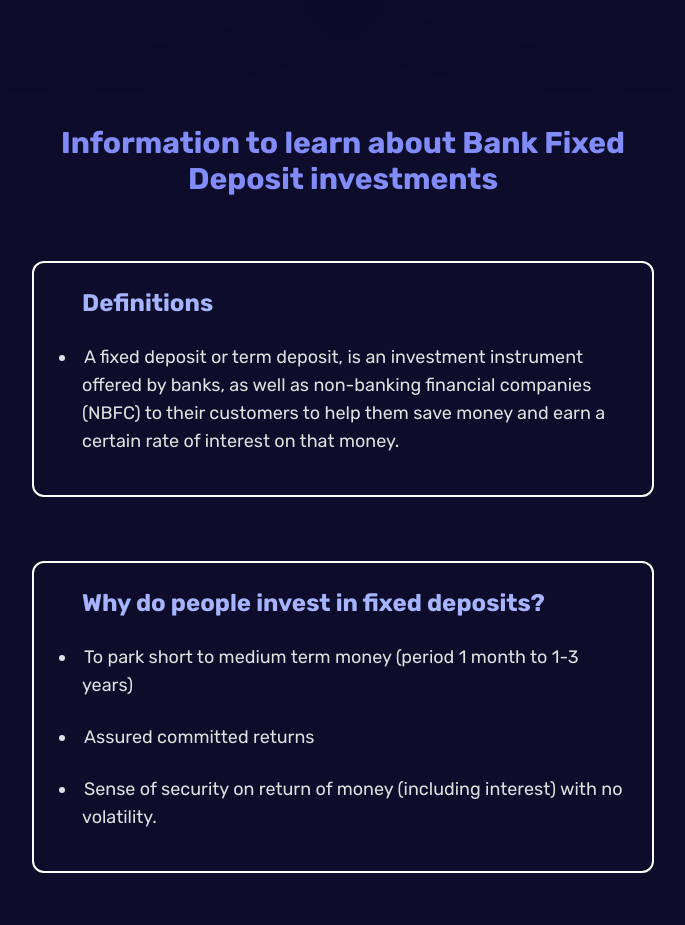
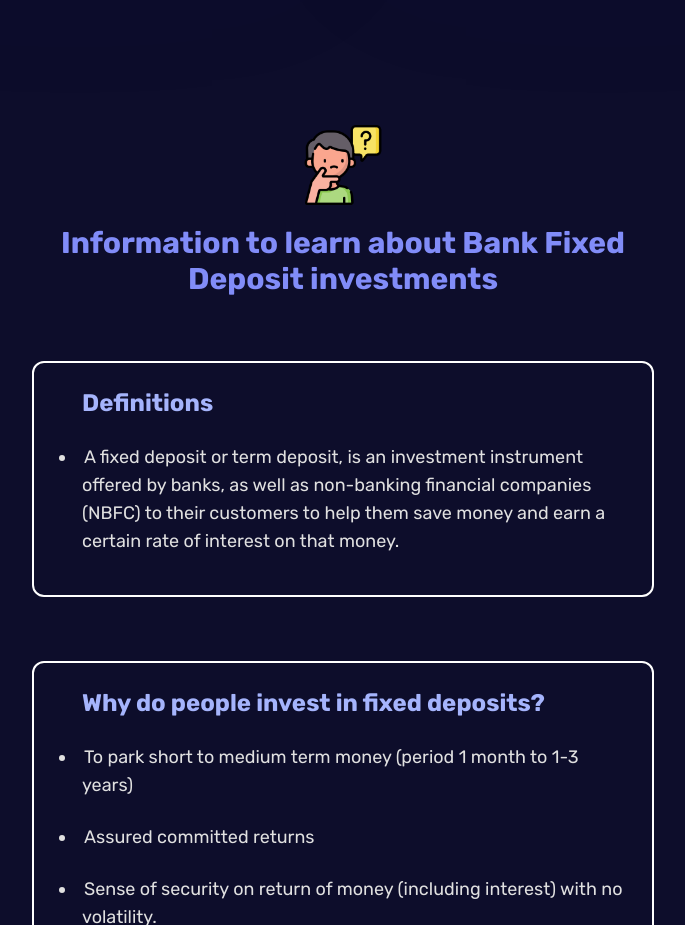
Before and after one commit to Navyashr4/xyz-v4, a React (Create React App) app: page / in a window 1280 px wide. Shown: the part 4880-5805 px from the top of the page, without its empty margins (297-982 px from the left). Built offline with nearby package versions, Linux system fonts and the light colour scheme; the HTML template or start-up script is replaced by a standard one.

Commit message:
light bulb image added

```diff
--- a/src/components/InvestmentInfo.js
+++ b/src/components/InvestmentInfo.js
@@ -1,5 +1,8 @@
 import React from "react";
+import { Bubble } from "react-chartjs-2";
 import getInvInfo from "../Functions/getInvInfoSansTrivia";
+import lightbulb from '../assets/img/light-bulb.png';
+import question from '../assets/img/question.png';
 
 const InvestmentInfo = ({ invType }) => {
   const invInfo = getInvInfo(invType);
@@ -10,9 +13,11 @@ const InvestmentInfo = ({ invType }) => {
       <div className="container mx-auto">
         {/* text */}
         <div className="text-center">
-          <p className="section-title md:text-3xl text-indigo-400 section-title text-center mb-16 max-w-[622px] mx-auto">
-            Information to learn about {invType} investments
-          </p>
+          {/* <a href="https://www.flaticon.com/free-icons/think" title="think icons">Think icons created by Freepik - Flaticon</a> */}
+            <img src={question} alt="logo" className="h-[60px] lg:h-[80px] mx-auto mb-5"/>
+            <div className="section-title md:text-3xl text-indigo-400 section-title text-center mb-16 max-w-[622px] mx-auto">
+              Information to learn about {invType} investments
+            </div>
           <div>
             {invInfo.map((item, idx) => {
                 return(
@@ -43,3 +48,16 @@ const InvestmentInfo = ({ invType }) => {
 export default InvestmentInfo;
 
 // {text.split('\n').map(str => <p>{str}</p>)}
+
+//icons
+//<a href="https://www.flaticon.com/free-icons/idea" title="idea icons">Idea icons created by Good Ware - Flaticon</a>
+//<a href="https://www.flaticon.com/free-icons/think" title="think icons">Think icons created by Freepik - Flaticon</a>
+//<a href="https://www.flaticon.com/free-icons/think" title="think icons">Think icons created by Freepik - Flaticon</a>
+
+
+{/* <div className="flex justify-between max-w-[622px] mx-auto">
+<img src={lightbulb} alt="logo" className="h-[60px] px-8"/>
+<div className="section-title md:text-3xl text-indigo-400 section-title text-left mb-16 max-w-[622px]">
+  Information to learn about {invType} investments
+</div>
+</div> */}
```
Also changed, not shown: src/assets/img/light-bulb.png (added), src/assets/img/question.png (added).
